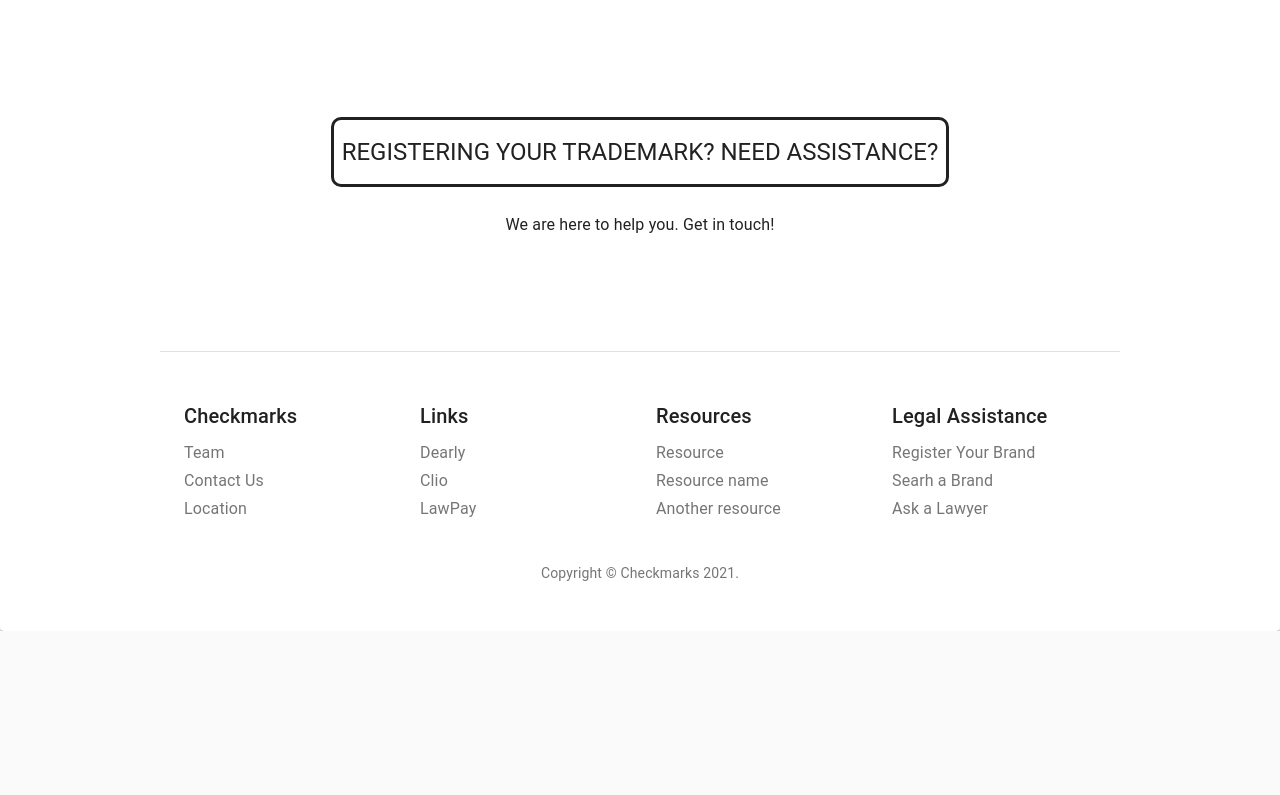
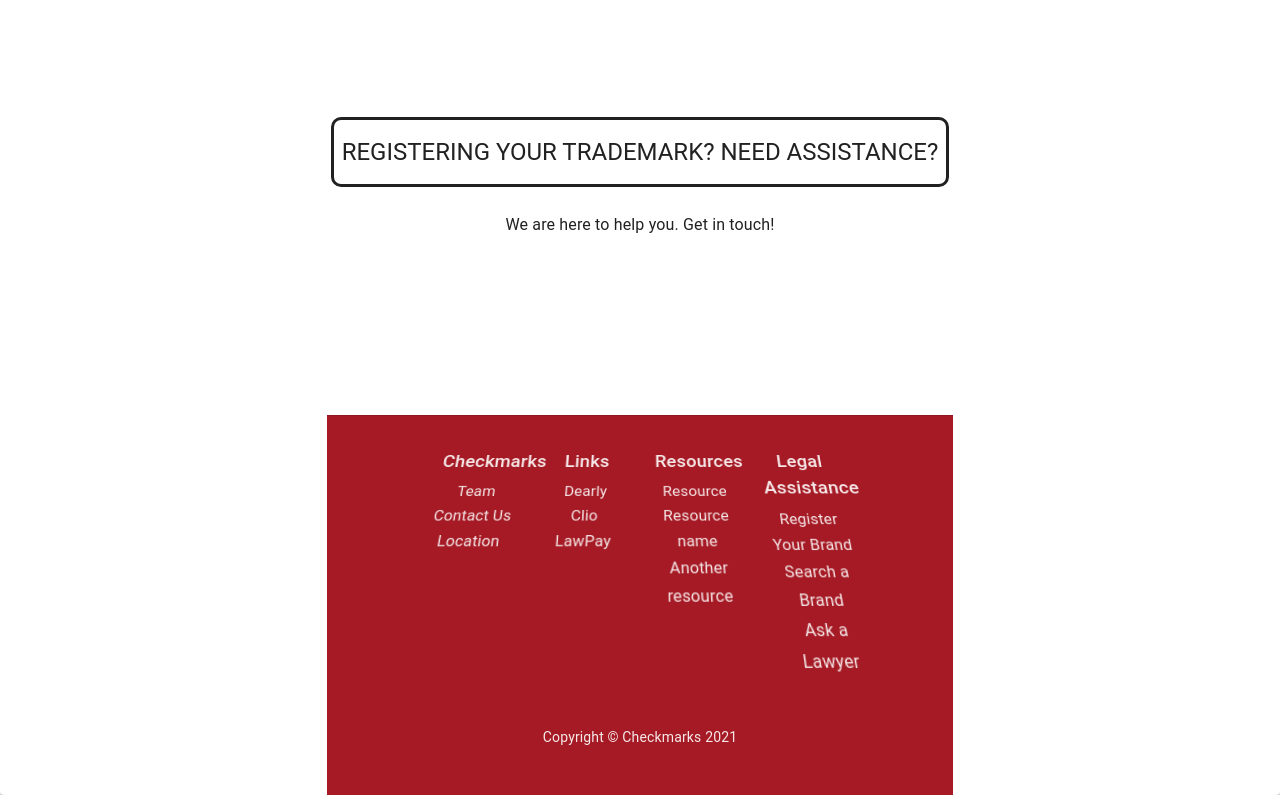
Before and after one commit to BCIT-SSD-2020-21/industry-project-checkmarks, a React (Create React App) app: page / in a window 1280 px wide. Shown: the part 2647-3442 px from the top of the page. Before the commit the page ends 3278 px from the top, so only its background shows below. Built offline with nearby package versions, Linux system fonts and the light colour scheme; no server answers.

Commit message:
Footer; starwars style skew; background; #42

```diff
--- a/src/components/LandingPage/Footer.js
+++ b/src/components/LandingPage/Footer.js
@@ -4,18 +4,25 @@ import Grid from '@material-ui/core/Grid';
 import Typography from '@material-ui/core/Typography';
 import Link from '@material-ui/core/Link';
 import { makeStyles } from '@material-ui/core/styles';
+import { checkmarksTheme } from '../../styles/Themes';
 import Container from '@material-ui/core/Container';
 import Box from '@material-ui/core/Box';
 
 function Copyright() {
+    const classes = useStyles();
+
     return (
-    <Typography variant="body2" color="textSecondary" align="center">
+        <Typography
+            className={classes.text}
+            variant="body2"
+            color="textSecondary"
+            align="center"
+        >
             {'Copyright © '}
             <Link color="inherit" href="https://checkmarks.ca/">
                 Checkmarks
             </Link>{' '}
             {new Date().getFullYear()}
-      {'.'}
         </Typography>
     );
 }
@@ -26,17 +33,36 @@ const useStyles = makeStyles((theme) => ({
             margin: 0,
             padding: 0,
             listStyle: 'none',
+            textAlign: 'center',
         },
     },
     footer: {
         borderTop: `1px solid ${theme.palette.divider}`,
-    marginTop: theme.spacing(8),
-    paddingTop: theme.spacing(3),
+        // marginTop: theme.spacing(8),
+        // paddingLeft: theme.spacing(3),
+        // paddingRight: theme.spacing(3),
+        // paddingTop: theme.spacing(3),
         paddingBottom: theme.spacing(3),
+        // transform: 'perspective(350px) rotateX(18deg)',
         [theme.breakpoints.up('sm')]: {
-      paddingTop: theme.spacing(6),
+            // paddingTop: theme.spacing(6),
             paddingBottom: theme.spacing(6),
+            // paddingLeft: theme.spacing(6),
+            // paddingRight: theme.spacing(6),
         },
+    },
+    footerGrid: {
+        padding: 0,
+        margin: 'auto',
+        width: '80%',
+        transform: 'perspective(350px) rotateX(18deg)',
+    },
+    footerGridInner: {
+        padding: 0,
+    },
+    text: {
+        textAlign: 'center',
+        color: checkmarksTheme.textFooter,
     },
 }));
 
@@ -55,7 +81,7 @@ const footers = [
     },
     {
         title: 'Legal Assistance',
-    description: ['Register Your Brand', 'Searh a Brand', 'Ask a Lawyer'],
+        description: ['Register Your Brand', 'Search a Brand', 'Ask a Lawyer'],
     },
 ];
 
@@ -64,18 +90,43 @@ export default function Footer() {
 
     return (
         <React.Fragment>
-      <CssBaseline />
-      <Container maxWidth="md" component="footer" className={classes.footer}>
-        <Grid container spacing={4} justify="space-evenly">
+            {/* <CssBaseline /> */}
+            <Container
+                maxWidth="md"
+                component="footer"
+                className={classes.footer}
+            >
+                <Grid
+                    container
+                    className={classes.footerGrid}
+                    spacing={4}
+                    justify="space-evenly"
+                >
                     {footers.map((footer) => (
-            <Grid item xs={6} sm={3} key={footer.title}>
-              <Typography variant="h6" color="textPrimary" gutterBottom>
+                        <Grid
+                            item
+                            xs={6}
+                            sm={3}
+                            key={footer.title}
+                            className={classes.footerGridInner}
+                        >
+                            <Typography
+                                className={classes.text}
+                                variant="h6"
+                                color="textPrimary"
+                                gutterBottom
+                            >
                                 {footer.title}
                             </Typography>
                             <ul>
                                 {footer.description.map((item) => (
                                     <li key={item}>
-                    <Link href="#" variant="subtitle1" color="textSecondary">
+                                        <Link
+                                            className={classes.text}
+                                            href="#"
+                                            variant="subtitle1"
+                                            color="textSecondary"
+                                        >
                                             {item}
                                         </Link>
                                     </li>
--- a/src/layouts/Landing.js
+++ b/src/layouts/Landing.js
@@ -53,8 +53,10 @@ export default function Landing(darkMode) {
             <About />
             <Faq />
             <Pricing />
-            <Cta/>
-            <Footer />
+            <Cta />
+            <Box className={classes.footerContainer}>
+                <Footer />
+            </Box>
         </Box>
     );
 }
@@ -65,6 +67,7 @@ const useStyles = makeStyles(() => ({
         flexDirection: 'column',
         justifyContent: 'flex-start',
         alignItems: 'center',
+        width: '100%',
     },
     section: {
         display: 'flex',
@@ -132,6 +135,10 @@ const useStyles = makeStyles(() => ({
         marginBottom: '2% auto',
         padding: '5px',
     },
+    footerContainer: {
+        backgroundColor: checkmarksTheme.bgTertiary,
+        marginTop: '10%',
+    },
     '@keyframes shiftUp-buttons': {
         from: { transform: 'translateY(20%)' },
         to: { transform: 'translateY(0px)' },
--- a/src/styles/Themes.js
+++ b/src/styles/Themes.js
@@ -13,6 +13,7 @@ const colors = {
     text: '#751219',
 
     white: '#FFFFFF',
+    whiteOpq90: '#FFFFFFE6',
     whiteOpq0: '#FFFFFF00',
     whiteOpq: '#FFFFFF40',
     whiteOpq2: '#FFFFFF8C',
@@ -38,6 +39,7 @@ export const checkmarksTheme = {
     textValue1: colors.white,
     textValue2: colors.mediumRed,
     textValue3: colors.darkRed,
+    textFooter: colors.whiteOpq90,
 
     hyperLink: colors.blue1, //applied to links
 
```
Lines whose indentation alone changed are shown as unchanged.
